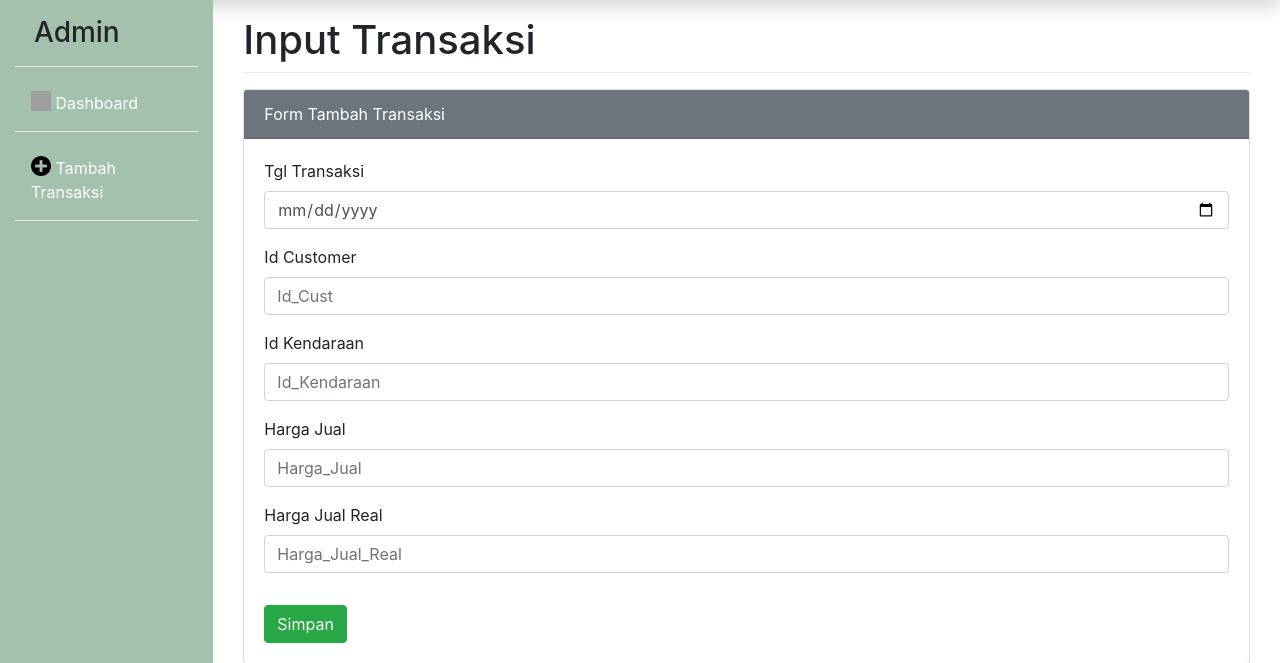
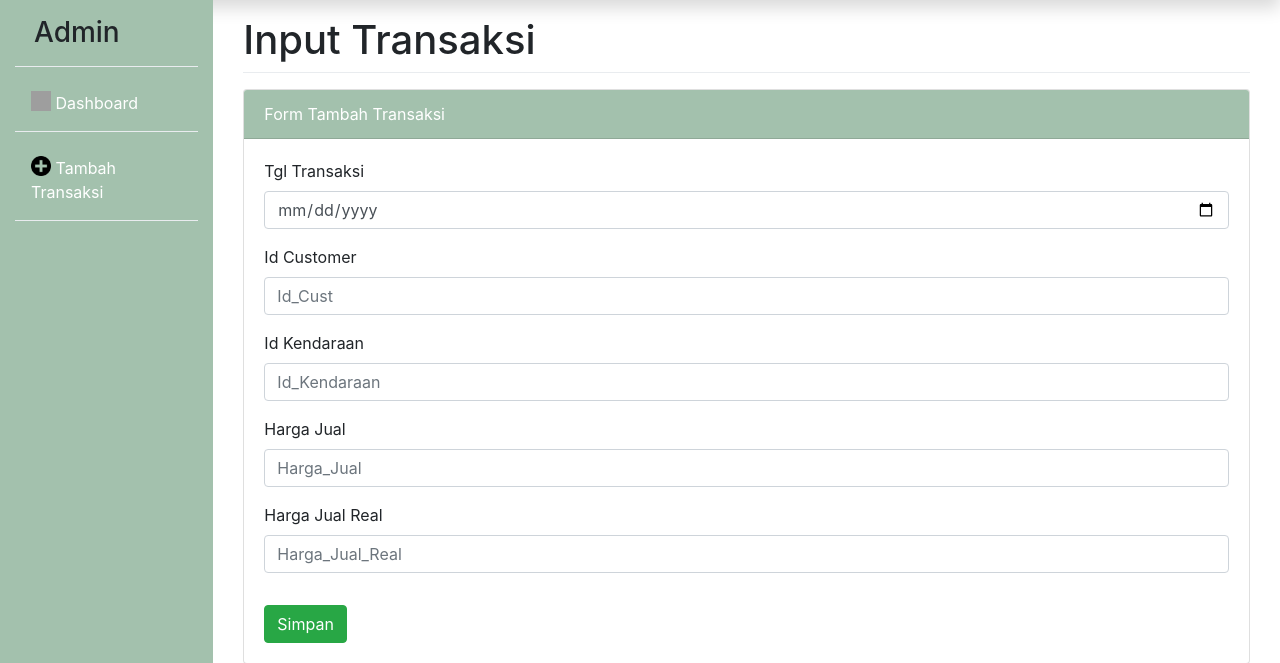
Before and after one commit to dputrap/FPDBMS, a PHP site: page /FPDBMS/Teller/form-tambah-transaksi.php in a window 1280 px wide. Shown: the part 56-719 px from the top of the page. Run offline with PHP 8.4, Linux system fonts and the light colour scheme; grey boxes are pictures that could not be loaded.

Commit message:
update terbaru form tambah transaksi teller

```diff
--- a/Teller/form-tambah-transaksi.php
+++ b/Teller/form-tambah-transaksi.php
@@ -44,7 +44,7 @@
 					<div class="dropdown-divider"></div>
 					<!-- Form jadwal -->
 					<div class="card mt-3">
-						<div class="card-header bg-secondary text-white" style="background-color: #a3c1ad;">
+						<div class="card-header text-white" style="background-color: #a3c1ad;">
 							Form Tambah Transaksi
 						</div>
 						<div class="card-body">
```
